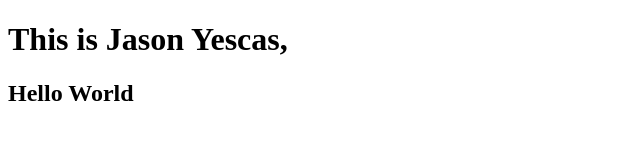
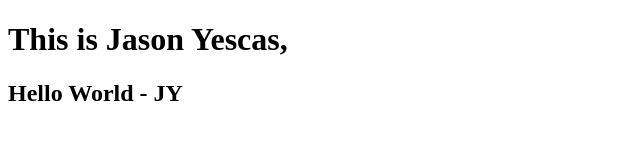
Before and after one commit to jayes5089/hello-world, a plain HTML site: page index.html in a window 1280 px wide. Shown: the full height of the page, 0-640 px from the left. Drawn offline with Linux system fonts and the light colour scheme.

Commit message:
whatwhat

```diff
--- a/index.html
+++ b/index.html
@@ -9,6 +9,6 @@
 
 <body>
     <h1>This is Jason Yescas,</h1>
-    <h2>Hello World</h2>
+    <h2>Hello World - JY</h2>
 </body>
 </html>
```
